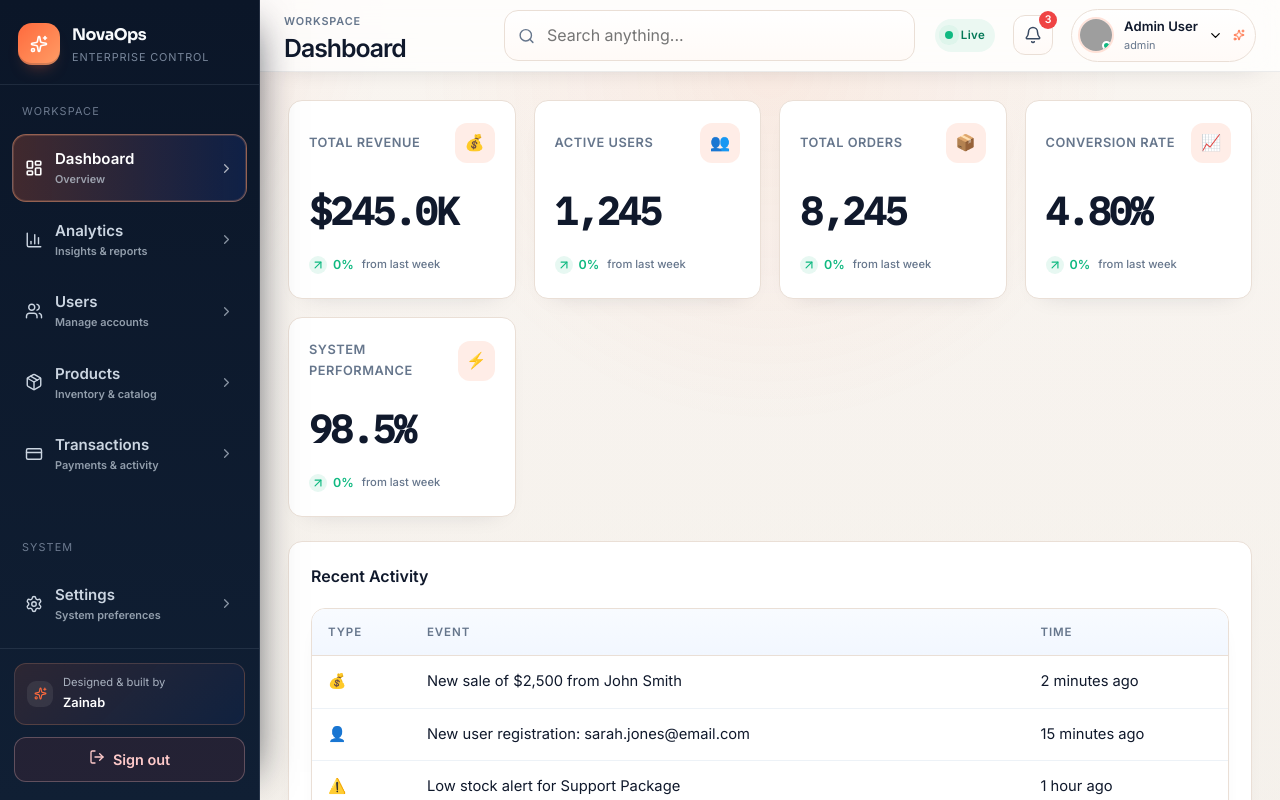
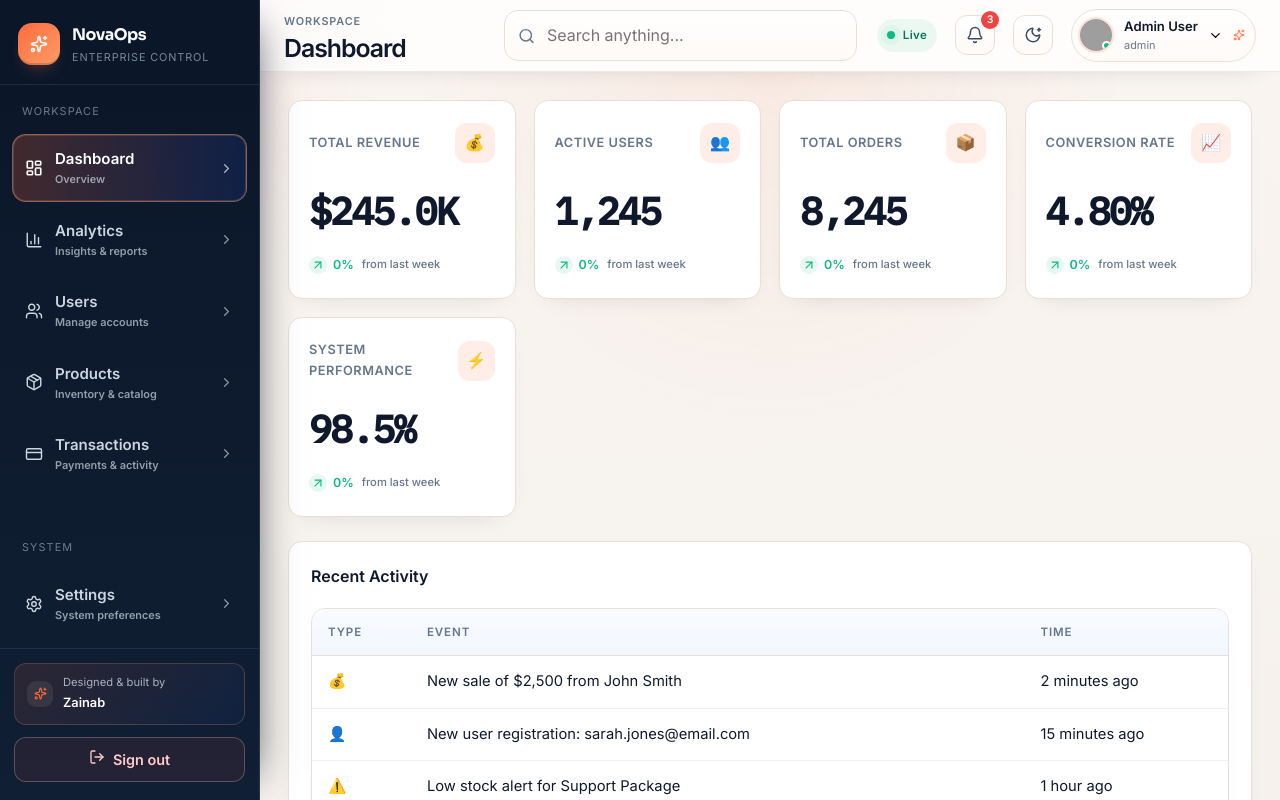
Before and after one commit to abdulbasit-25/zainaib-internship-task, a React (Vite) app in the folder task-4-enterprise-dashboard/: page /dashboard in a window 1280 px wide. Both pictures are taken after a click on the button "Log in". Shown: the top 800 px of the page. Built offline with nearby package versions, Linux system fonts and the light colour scheme; grey boxes are pictures that could not be loaded.

Commit message:
Update enterprise dashboard Navbar.jsx

```diff
--- a/task-4-enterprise-dashboard/src/components/Navbar.jsx
+++ b/task-4-enterprise-dashboard/src/components/Navbar.jsx
@@ -1,5 +1,16 @@
 import React, { useEffect, useRef, useState } from "react";
-import { Bell, ChevronDown, Menu, Search, Sparkles } from "lucide-react";
+import {
+  Bell,
+  CheckCircle2,
+  ChevronDown,
+  CircleDollarSign,
+  Menu,
+  MoonStar,
+  Search,
+  Sparkles,
+  SunMedium,
+  TriangleAlert,
+} from "lucide-react";
 import { useAuth } from "../context/AuthContext";
 import "./Navbar.css";
 
@@ -7,21 +18,21 @@ const notifications = [
   {
     id: 1,
     type: "transaction",
-    icon: "$",
+    icon: <CircleDollarSign size={16} />,
     text: "New transaction from John Smith",
     time: "2 minutes ago",
   },
   {
     id: 2,
     type: "warning",
-    icon: "!",
+    icon: <TriangleAlert size={16} />,
     text: "Low stock alert for Support Package",
     time: "15 minutes ago",
   },
   {
     id: 3,
     type: "system",
-    icon: "✓",
+    icon: <CheckCircle2 size={16} />,
     text: "System backup completed",
     time: "1 hour ago",
   },
@@ -30,7 +41,13 @@ const notifications = [
 /**
  * Navbar - Premium enterprise top navigation
  */
-export const Navbar = ({ title, onMenuClick, isLive }) => {
+export const Navbar = ({
+  title,
+  onMenuClick,
+  isLive,
+  theme,
+  onToggleTheme,
+}) => {
   const { user } = useAuth();
   const [showNotifications, setShowNotifications] = useState(false);
   const notificationRef = useRef(null);
@@ -152,6 +169,22 @@ export const Navbar = ({ title, onMenuClick, isLive }) => {
           )}
         </div>
 
+        <button
+          type="button"
+          className="theme-toggle"
+          onClick={onToggleTheme}
+          aria-label="Toggle theme"
+          title={
+            theme === "dark" ? "Switch to light mode" : "Switch to dark mode"
+          }
+        >
+          {theme === "dark" ? (
+            <SunMedium size={18} strokeWidth={2} />
+          ) : (
+            <MoonStar size={18} strokeWidth={2} />
+          )}
+        </button>
+
         {/* Profile */}
         <button className="user-profile" type="button">
           <div className="avatar-wrap">
```
